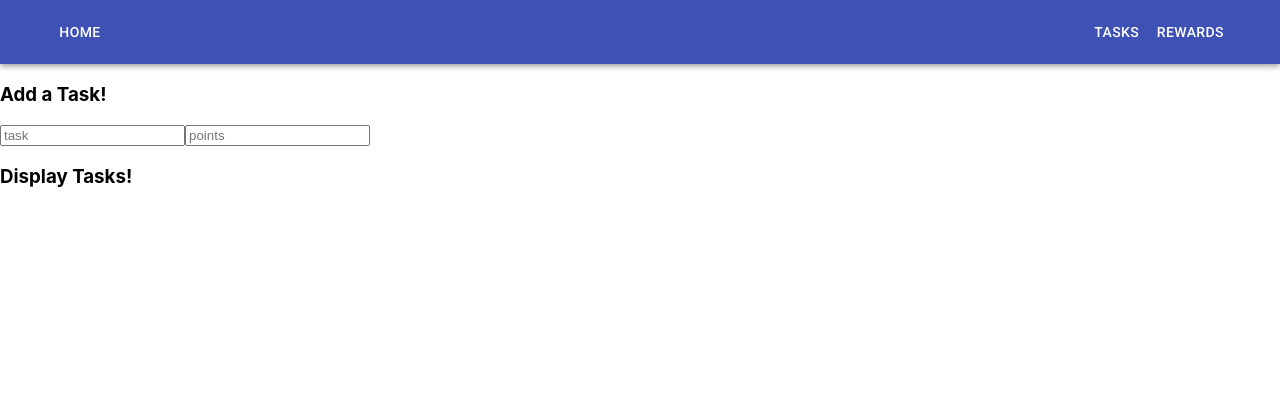
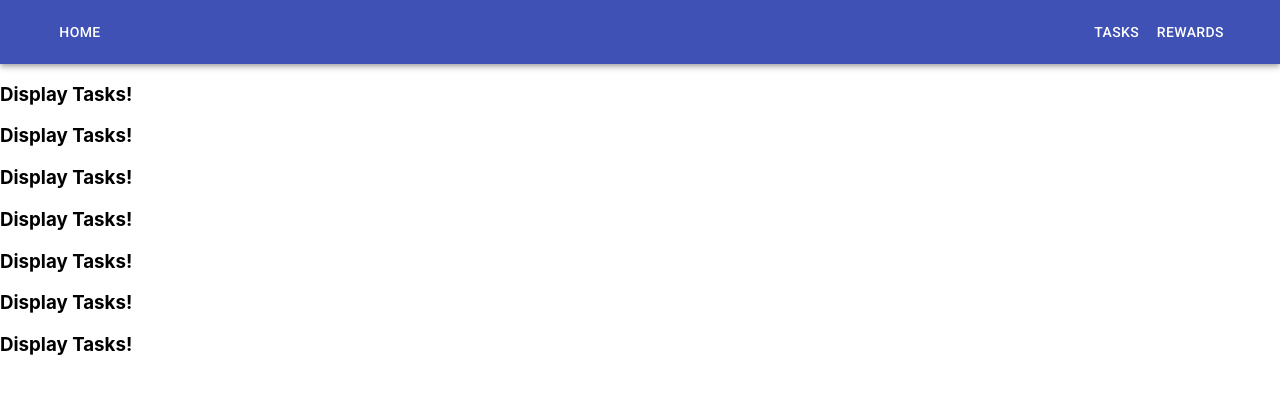
Before and after one commit to wenxiao92/phase-2-project-task-complete-for-reward, a React (Create React App) app: page /tasks in a window 1280 px wide. Shown: the top 394 px of the page. Built offline with nearby package versions, Linux system fonts and the light colour scheme; data requests are answered from the project's data file.

Commit message:
successfully grabbed JSON data and render to page

```diff
--- a/src/Components/App.js
+++ b/src/Components/App.js
@@ -1,18 +1,25 @@
-import React from 'react'
+import React, {useState, useEffect} from 'react'
 import NavBar from './NavBar'
 import Home from './Home';
 import TaskPage from './TaskPage.js';
 import RewardRedemption from './RewardRedemption.js';
 import {BrowserRouter, Route, Routes} from "react-router-dom";
 
+
 function App() {
+  const [tasks, setTasks] = useState([])
+  useEffect(() => {
+    fetch("http://localhost:3001/task")
+    .then(r => r.json())
+    .then((data) => setTasks(data))
+  },[])
+
   return (
-
       <BrowserRouter>
       <NavBar />
       <Routes>
           <Route path="/" element={<Home />} />
-          <Route path="/tasks" element={<TaskPage />} />
+          <Route path="/tasks" element={<TaskPage allTasks={tasks}/>} />
           <Route path="/rewards" element={<RewardRedemption />} />
         </Routes>
         </BrowserRouter>
--- a/src/Components/TaskForm.js
+++ b/src/Components/TaskForm.js
@@ -2,20 +2,21 @@ import React from 'react'
 
 const TaskForm = () => {
   return (
-    <div>
-      <h3>Add a Task!</h3>
-      <form>
-      <input
-        type="text"
-        placeholder="task"
-        value=""
-      />
-      <input
-        type="text"
-        placeholder="points"
-      />
-    </form>
-    </div>
+    // <div>
+    //   <h3>Add a Task!</h3>
+    //   <form>
+    //   <input
+    //     type="text"
+    //     placeholder="task"
+    //     value=""
+    //   />
+    //   <input
+    //     type="text"
+    //     placeholder="points"
+    //   />
+    // </form>
+    // </div>
+    null
   )
 }
 
--- a/src/Components/TaskList.js
+++ b/src/Components/TaskList.js
@@ -1,6 +1,7 @@
 import React from 'react'
 
-const TaskList = () => {
+const TaskList = ({tasks}) => {
+    console.log(tasks)
   return (
     <div>
       <h3>Display Tasks!</h3>
--- a/src/Components/TaskPage.js
+++ b/src/Components/TaskPage.js
@@ -2,11 +2,19 @@ import React from 'react'
 import TaskForm from './TaskForm.js';
 import TaskList from './TaskList.js';
 
-const TaskPage = () => {
+function TaskPage({allTasks}) {
+  const displayTasks = allTasks.map((task) => (
+    <TaskList
+    key = {task.id}
+    tasks = {task}
+    />
+  ))
+
+
   return (
     <div>
     <TaskForm />
-    <TaskList />
+    {displayTasks}
     </div>
   )
 }
```
